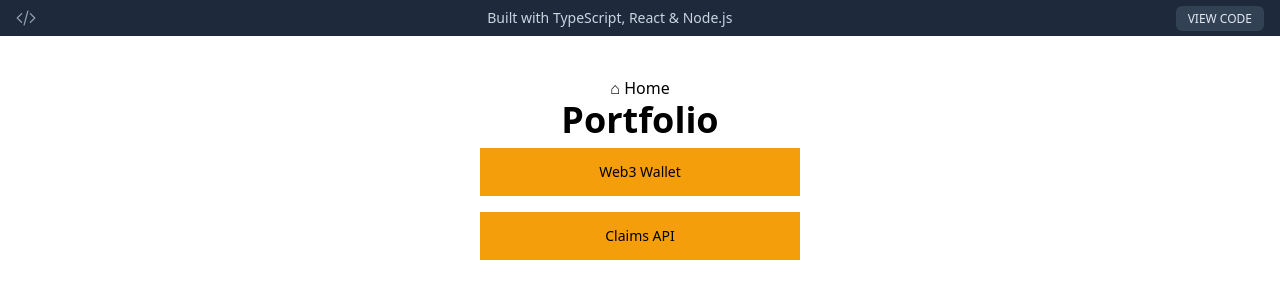
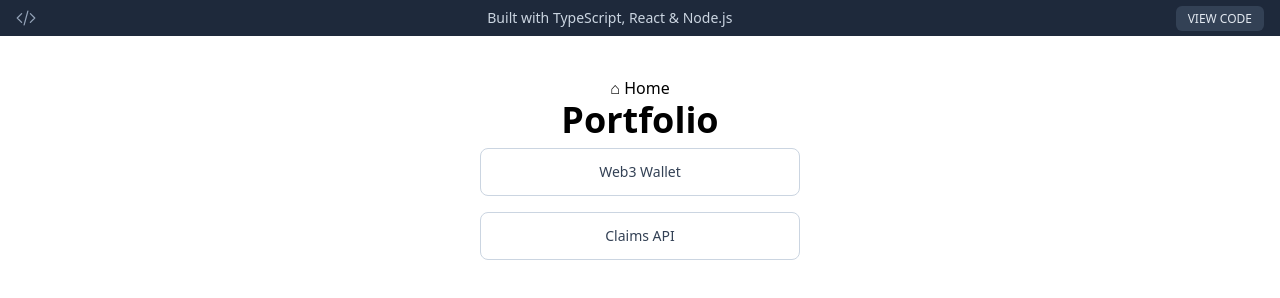
Before and after one commit to nish1013/me, a Gatsby site: page /portfolio in a window 1280 px wide. Built offline with nearby package versions, Linux system fonts and the light colour scheme; Gatsby itself is replaced by a stand-in of ours.

Commit message:
Update portfolio buttons to slate theme

```diff
--- a/src/components/portfolio/portfolio.tsx
+++ b/src/components/portfolio/portfolio.tsx
@@ -9,7 +9,7 @@ export default function Portfolio({ title, uri }: CertificationProps) {
   return (
     <div
       onClick={() => navigate(uri)}
-      className="flex items-center justify-center h-12 w-full max-w-lg md:max-w-xs mx-auto my-2 cursor-pointer bg-amber-500 hover:bg-amber-400 text-sm text-black font-medium px-6"
+      className="flex items-center justify-center h-12 w-full max-w-lg md:max-w-xs mx-auto my-2 cursor-pointer border border-slate-300 hover:bg-slate-50 hover:border-slate-400 text-sm text-slate-700 font-medium px-6 rounded-lg transition-colors"
     >
       <p>{title}</p>
     </div>
```
